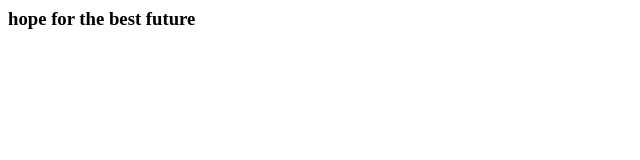
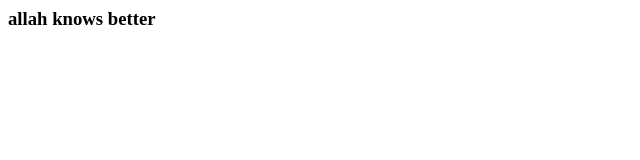
Before and after one commit to mksuhail/flipkart-june2021, a plain HTML site: page index.html in a window 1280 px wide. Shown: the full height of the page, 0-640 px from the left. Drawn offline with Linux system fonts and the light colour scheme.

Commit message:
latest 3

```diff
--- a/index.html
+++ b/index.html
@@ -1 +1 @@
-<h3> hope for the best future<h3>
+<h3> allah knows better<h3>
```
